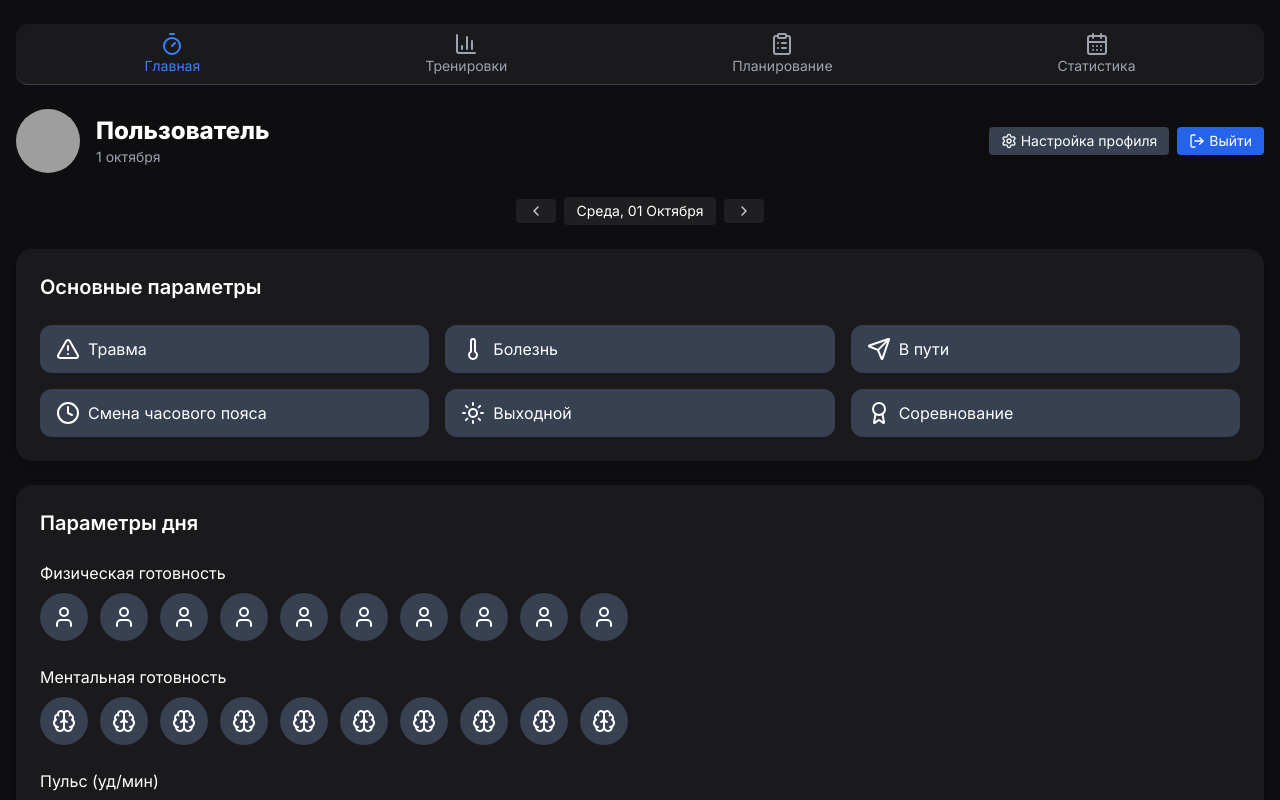
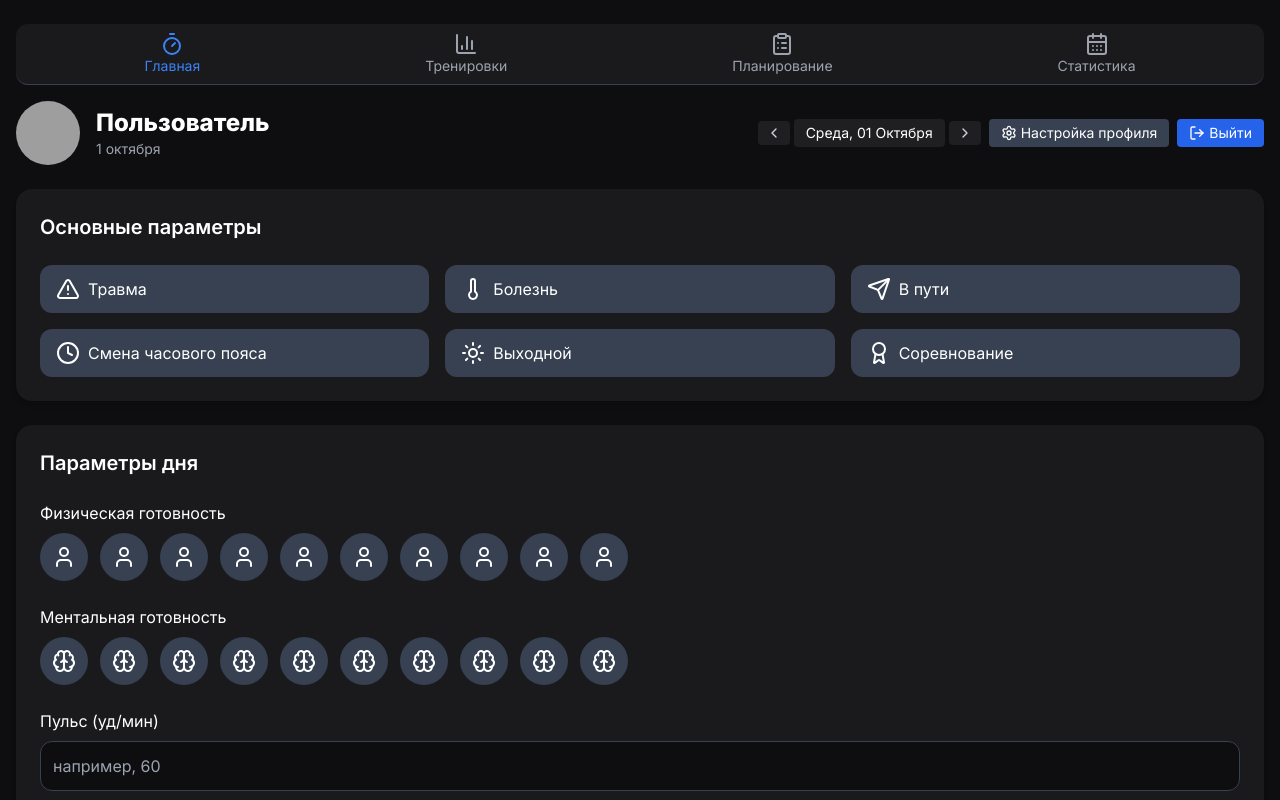
Before and after one commit to mbaliabin/dagbook-test, a React (Vite) app in the folder fasx-frontend/: page /daily in a window 1280 px wide. Shown: the top 800 px of the page. Built offline with nearby package versions, Linux system fonts and the light colour scheme; no server answers; grey boxes are pictures that could not be loaded.

Commit message:
Доработка DailyParameters.tsx 3

```diff
--- a/fasx-frontend/src/pages/DailyParameters.tsx
+++ b/fasx-frontend/src/pages/DailyParameters.tsx
@@ -128,6 +128,7 @@ export default function DailyParameters() {
         );
 
         if (!response.ok) {
+          // Сброс полей при отсутствии данных
           setMainParam(null);
           setPhysical(0);
           setMental(0);
@@ -192,9 +193,6 @@ export default function DailyParameters() {
   const prevDay = () => setSelectedDate(selectedDate.subtract(1, "day"));
   const nextDay = () => setSelectedDate(selectedDate.add(1, "day"));
 
-  const formattedFixedDate = dayjs().format("D MMMM").replace(/^./, (c) =>
-    c.toUpperCase()
-  );
   const formattedDate = selectedDate
     .format("dddd, DD MMMM")
     .split(" ")
@@ -206,19 +204,19 @@ export default function DailyParameters() {
     navigate("/login");
   };
 
-  const menuItems = [
+  return (
+    <div className="min-h-screen bg-[#0e0e10] text-white px-4 py-6">
+      <div className="max-w-7xl mx-auto space-y-6">
+        {/* Верхний блок с меню, аватаром и кнопками */}
+        <div className="space-y-4">
+          {/* Верхнее меню */}
+          <div className="flex justify-around bg-[#1a1a1d] border-b border-gray-700 py-2 px-4 rounded-xl">
+            {[
               { label: "Главная", icon: Timer, path: "/daily" },
               { label: "Тренировки", icon: BarChart3, path: "/profile" },
               { label: "Планирование", icon: ClipboardList, path: "/planning" },
               { label: "Статистика", icon: CalendarDays, path: "/statistics" },
-  ];
-
-  return (
-    <div className="min-h-screen bg-[#0e0e10] text-white px-4 py-6">
-      <div className="max-w-7xl mx-auto space-y-6">
-        {/* Верхнее меню */}
-        <div className="flex justify-around bg-[#1a1a1d] border-b border-gray-700 py-2 px-4 rounded-xl">
-          {menuItems.map((item) => {
+            ].map((item) => {
               const Icon = item.icon;
               const isActive =
                 (item.path === "/daily" && location.pathname === "/daily") ||
@@ -240,7 +238,7 @@ export default function DailyParameters() {
             })}
           </div>
 
-        {/* Аватар, имя и кнопки */}
+          {/* Аватар, имя, выбор даты и кнопки */}
           <div className="flex flex-col md:flex-row md:items-center md:justify-between gap-4">
             <div className="flex items-center space-x-4">
               <img
@@ -250,11 +248,33 @@ export default function DailyParameters() {
               />
               <div>
                 <h1 className="text-2xl font-bold text-white">{name || "Пользователь"}</h1>
-              <p className="text-sm text-gray-400">{formattedFixedDate}</p>
+                <p className="text-sm text-gray-400">{dayjs().format("D MMMM")}</p>
               </div>
             </div>
 
             <div className="flex items-center space-x-2">
+              {/* Выбор даты */}
+              <div className="flex items-center gap-1">
+                <button
+                  onClick={prevDay}
+                  className="flex items-center justify-center text-sm text-gray-300 bg-[#1f1f22] px-2 py-1 rounded hover:bg-[#2a2a2d] transition-colors"
+                >
+                  <ChevronLeft className="w-4 h-4" />
+                </button>
+
+                <div className="px-3 py-1 rounded bg-[#1f1f22] text-white text-sm flex items-center justify-center cursor-pointer select-none">
+                  {formattedDate}
+                </div>
+
+                <button
+                  onClick={nextDay}
+                  className="flex items-center justify-center text-sm text-gray-300 bg-[#1f1f22] px-2 py-1 rounded hover:bg-[#2a2a2d] transition-colors"
+                >
+                  <ChevronRight className="w-4 h-4" />
+                </button>
+              </div>
+
+              {/* Кнопки Настройка профиля и Выйти */}
               <button
                 onClick={() => navigate("/profile/settings")}
                 className="bg-gray-700 hover:bg-gray-600 text-white text-sm px-3 py-1 rounded flex items-center"
@@ -269,26 +289,6 @@ export default function DailyParameters() {
               </button>
             </div>
           </div>
-
-        {/* Выбор даты — стиль как в ProfilePage */}
-        <div className="flex items-center gap-2 mb-4 justify-center">
-          <button
-            onClick={prevDay}
-            className="flex items-center justify-center text-sm text-gray-300 bg-[#1f1f22] px-3 py-1 rounded hover:bg-[#2a2a2d] transition-colors"
-          >
-            <ChevronLeft className="w-4 h-4" />
-          </button>
-
-          <div className="px-3 py-1 rounded bg-[#1f1f22] text-white text-sm flex items-center justify-center cursor-pointer select-none">
-            {formattedDate}
-          </div>
-
-          <button
-            onClick={nextDay}
-            className="flex items-center justify-center text-sm text-gray-300 bg-[#1f1f22] px-3 py-1 rounded hover:bg-[#2a2a2d] transition-colors"
-          >
-            <ChevronRight className="w-4 h-4" />
-          </button>
         </div>
 
         {/* Основные параметры */}
```
Lines whose indentation alone changed are shown as unchanged.
